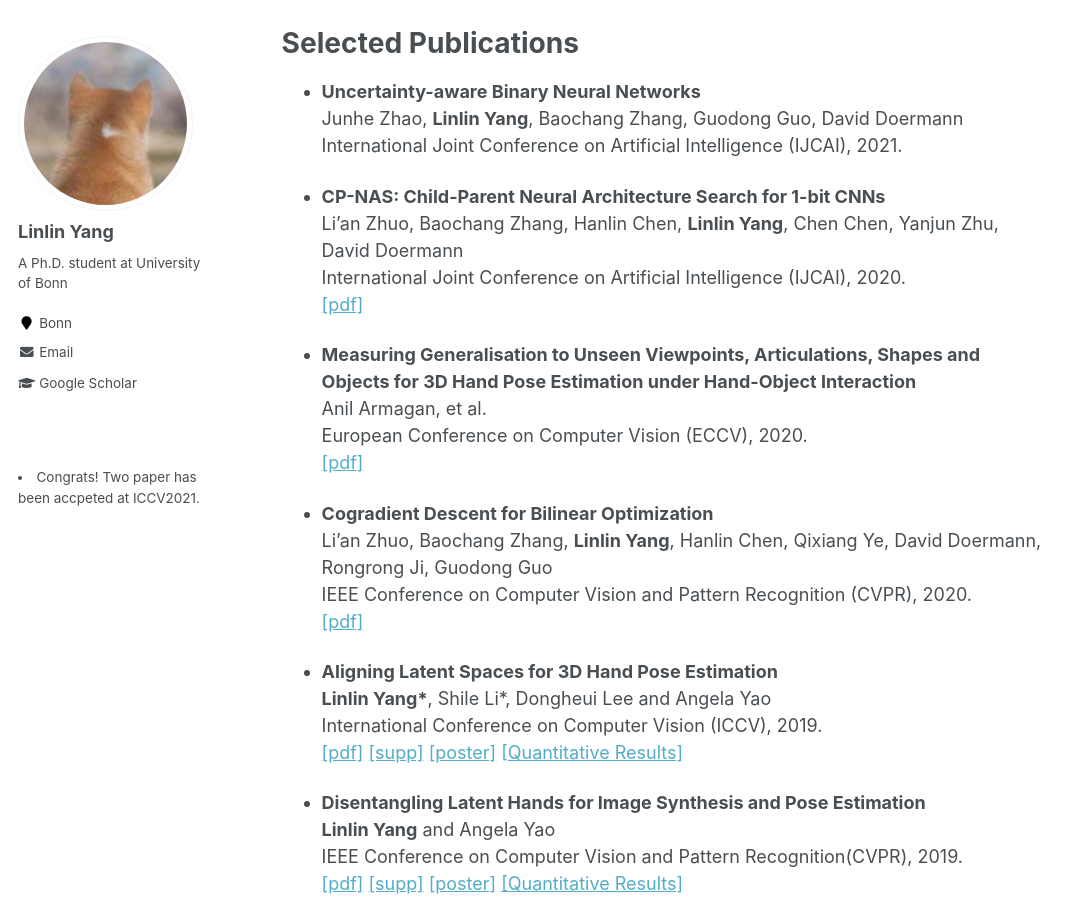
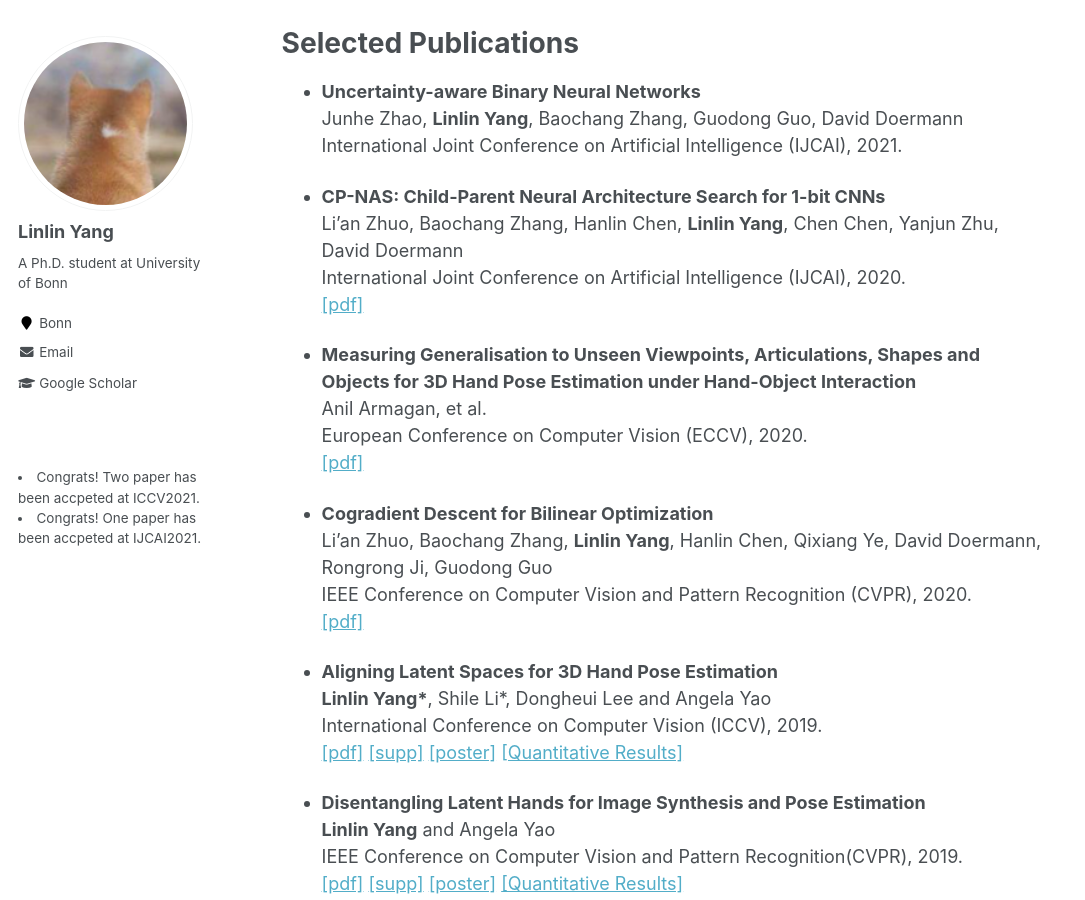
Before and after one commit to bestonebyone/mu4yang, a Jekyll site: the page built from _pages/about.md, in a window 1280 px wide and 900 px high, scrolled down 335 px. Shown: the whole window, without its empty margins (0-1085 px from the left). Built offline with Jekyll 4.4.1, drawn with Linux system fonts in a browser that asks for light colours.

Commit message:
Update event.html

```diff
--- a/_includes/event.html
+++ b/_includes/event.html
@@ -4,3 +4,8 @@
 <li>
 Congrats! Two paper has been accpeted at ICCV2021.
 </li>
+
+
+<li>
+Congrats! One paper has been accpeted at IJCAI2021.
+</li>
```
